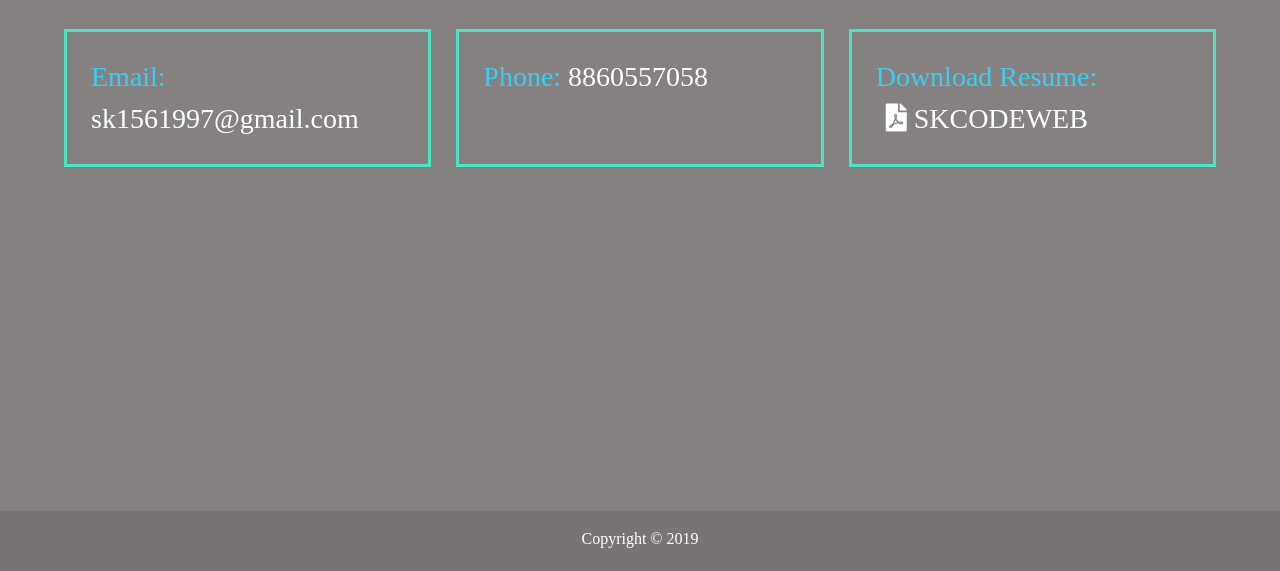
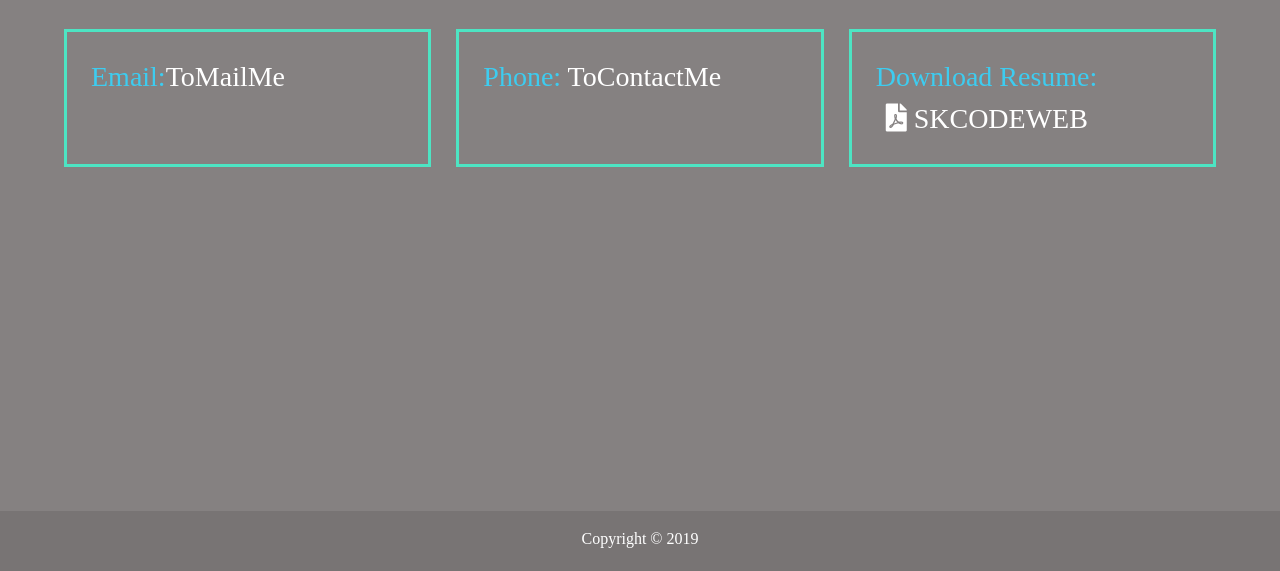
Before and after one commit to devskweb/skwebprofile, a website: page file/contact.html in a window 1280 px wide. Shown: the part 229-800 px from the top of the page. Drawn offline with Linux system fonts and the light colour scheme.

Commit message:
update contact

```diff
--- a/file/contact.html
+++ b/file/contact.html
@@ -53,9 +53,9 @@
       <h2 class="sm-heading">Reach/Hire me ....</h2>
       <div class="boxes">
         <div>
-          <span class="text-secondary">Email:</span><a href="mailto:sk1561997@gmail.com"> sk1561997@gmail.com</a>
+          <span class="text-secondary">Email:</span><a href="mailto:santoshkumar1561997@gmail.com">ToMailMe</a>
         </div>
-        <div><span class="text-secondary">Phone:</span><a href="tel:8860557058">  8860557058</a></div>
+        <div><span class="text-secondary">Phone:</span><a href="tel:8860557058">  ToContactMe</a></div>
         <div>
           <span class="text-secondary"> Download Resume:</span>
         </br>
```
